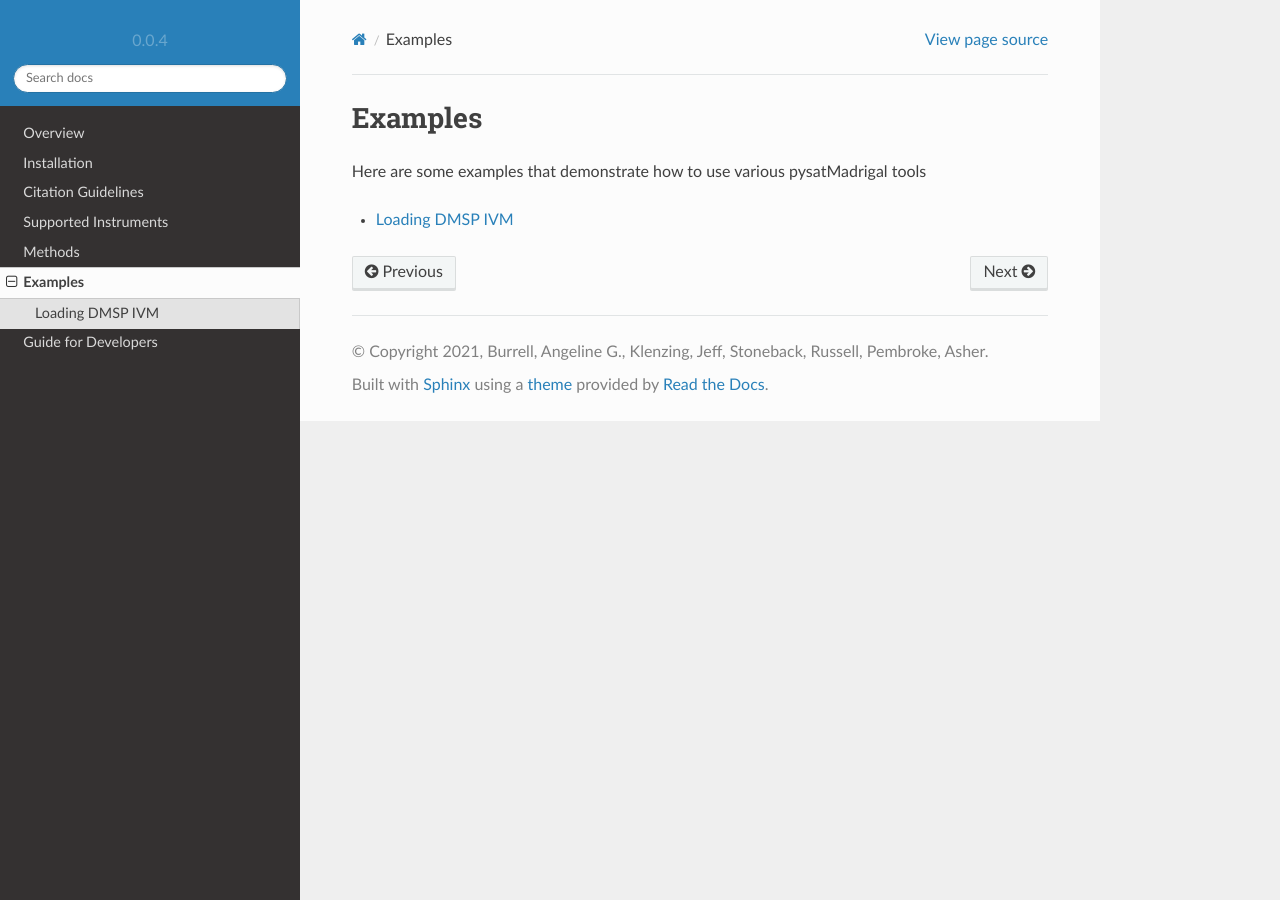
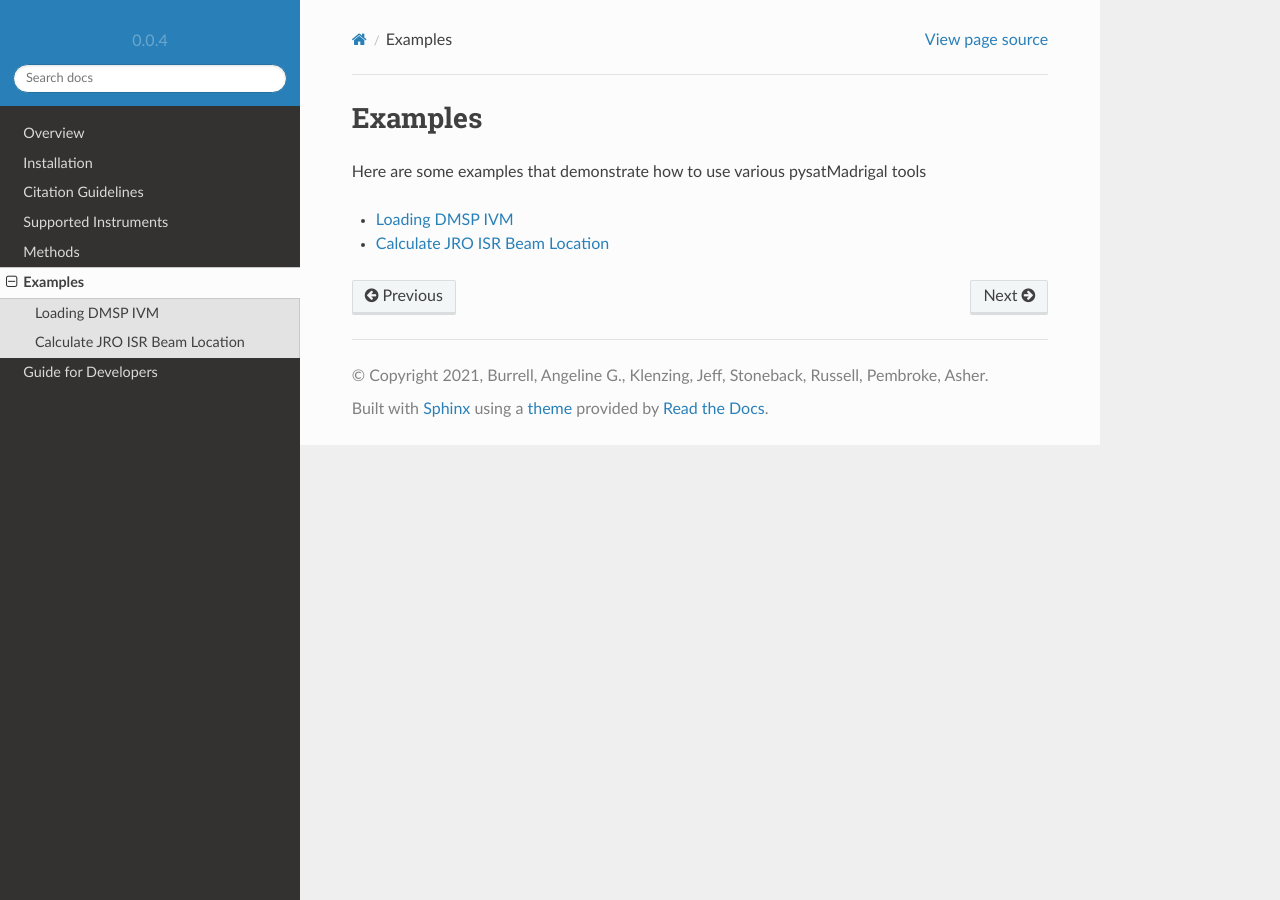
Before and after one commit to pysat/pysatMadrigal, a Sphinx documentation site: the page built from docs/examples.rst, in a window 1280 px wide. Built offline with Sphinx 7.4.7 and the Read the Docs theme 2.0.0, drawn with Linux system fonts in a browser that asks for light colours; pages that are not in the unit, such as notebooks, are missing from menus.

Commit message:
DOC: updated examples index
Updated the examples index to include the JRO ISR beam calculation example.

```diff
--- a/docs/examples.rst
+++ b/docs/examples.rst
@@ -6,3 +6,4 @@ tools
 
 .. toctree::
    examples/ex_init.rst
+   examples/ex_jro_isr_beam.rst
```
